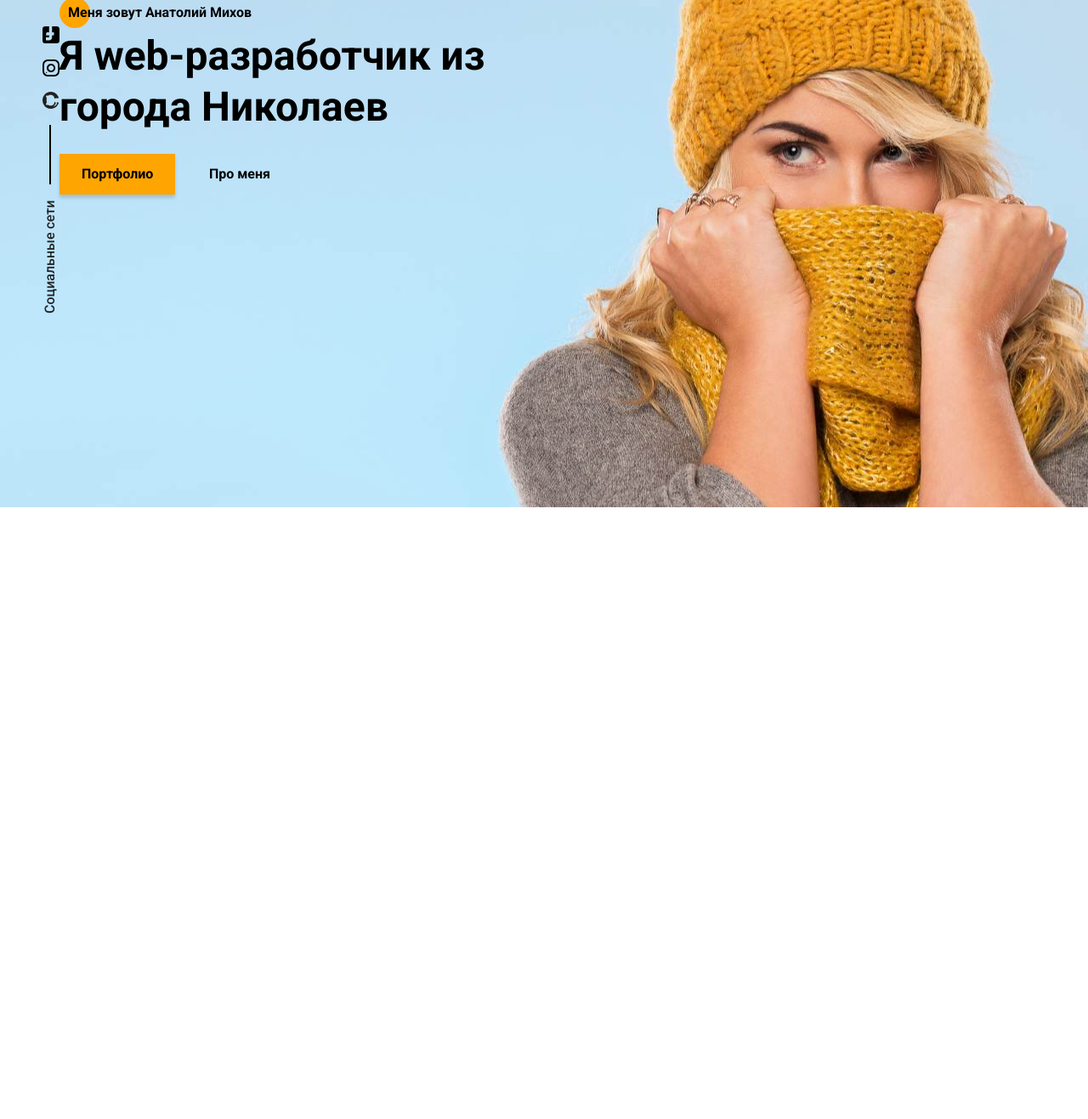
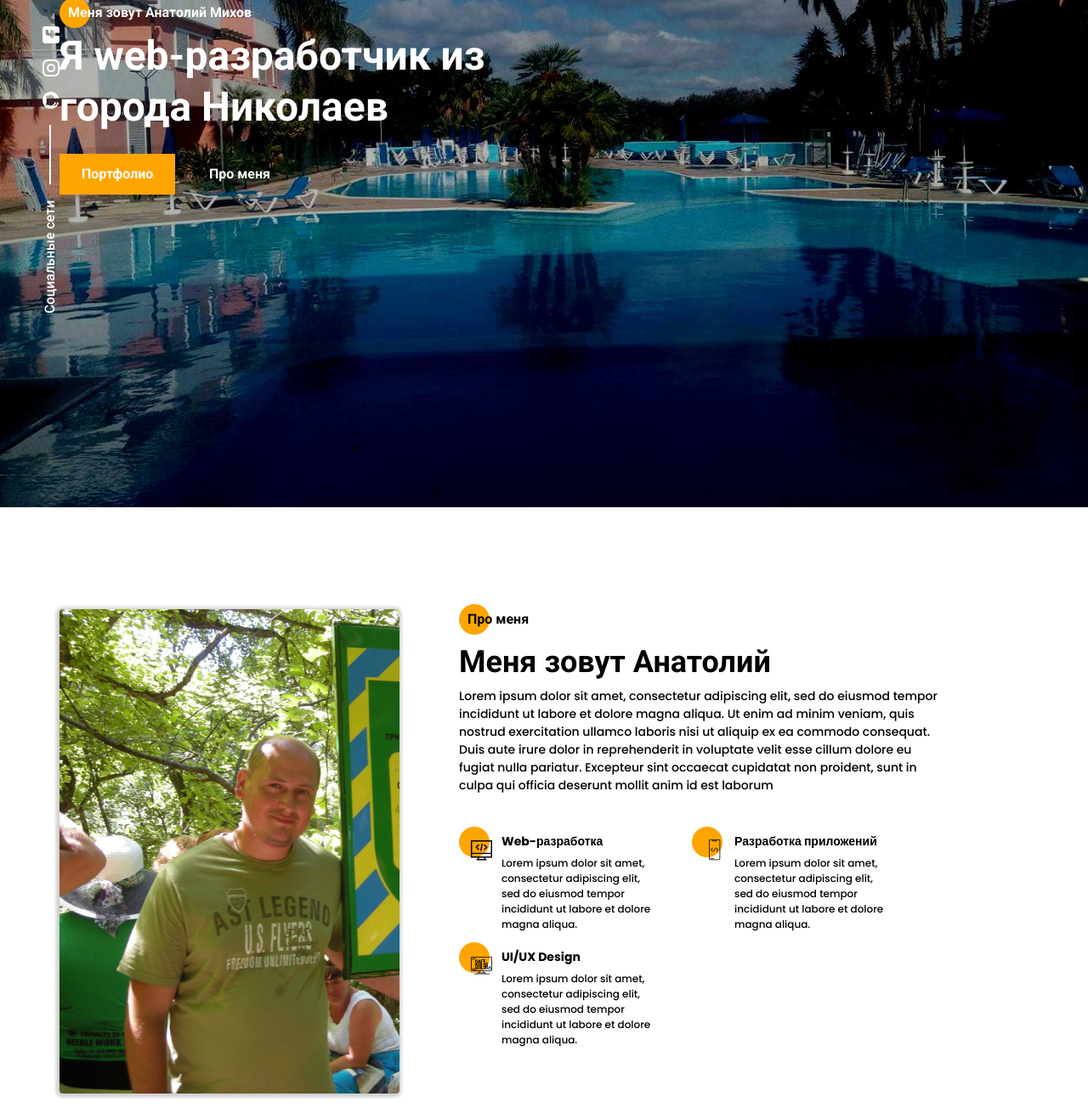
Before and after one commit to AnatoliiMikhov/portfolio, a website: page src/index.html in a window 1280 px wide. Shown: the part 203-1520 px from the top of the page at 85% size. Before the commit the page ends 800 px from the top, so only its background shows below. Drawn offline with nearby package versions, Linux system fonts and the light colour scheme; files that its build step writes are made by us from their sources; files whose address does not match are found by name.

Commit message:
about section layout and refactoring code promo section

```diff
--- a/src/index.html
+++ b/src/index.html
@@ -135,11 +135,11 @@
 						 viewBox="0 0 20 20"
 						 fill="none"
 						 xmlns="http://www.w3.org/2000/svg">
-					<path d="M-6.01032e-07 6.25L-2.73196e-07 13.75C-1.22337e-07 17.2012 2.79875 20 6.25 20L13.75 20C17.2013 20 20 17.2012 20 13.75L20 6.25C20 2.79875 17.2012 -7.51891e-07 13.75 -6.01032e-07L6.25 -2.73196e-07C2.79875 -1.22337e-07 -7.51891e-07 2.79875 -6.01032e-07 6.25ZM13.75 1.875C16.1625 1.875 18.125 3.8375 18.125 6.25L18.125 13.75C18.125 16.1625 16.1625 18.125 13.75 18.125L6.25 18.125C3.8375 18.125 1.875 16.1625 1.875 13.75L1.875 6.25C1.875 3.8375 3.8375 1.875 6.25 1.875L13.75 1.875Z"
+					<path d="M13.7495 0L6.24951 0C2.79826 0 -0.000488281 2.79875 -0.000488281 6.25L-0.000488281 13.75C-0.000488281 17.2013 2.79826 20 6.24951 20L13.7495 20C17.2008 20 19.9995 17.2013 19.9995 13.75L19.9995 6.25C19.9995 2.79875 17.2008 0 13.7495 0ZM18.1245 13.75C18.1245 16.1625 16.162 18.125 13.7495 18.125L6.24951 18.125C3.83701 18.125 1.87451 16.1625 1.87451 13.75L1.87451 6.25C1.87451 3.8375 3.83701 1.875 6.24951 1.875L13.7495 1.875C16.162 1.875 18.1245 3.8375 18.1245 6.25L18.1245 13.75Z"
 								fill="black" />
-					<path d="M5 10C5 12.7612 7.23875 15 10 15C12.7613 15 15 12.7612 15 10C15 7.23875 12.7612 5 10 5C7.23875 5 5 7.23875 5 10ZM13.125 10C13.125 11.7225 11.7225 13.125 10 13.125C8.27625 13.125 6.875 11.7225 6.875 10C6.875 8.2775 8.27625 6.875 10 6.875C11.7225 6.875 13.125 8.2775 13.125 10Z"
+					<path d="M9.99951 5C7.23826 5 4.99951 7.23875 4.99951 10C4.99951 12.7613 7.23826 15 9.99951 15C12.7608 15 14.9995 12.7613 14.9995 10C14.9995 7.23875 12.7608 5 9.99951 5ZM9.99951 13.125C8.27701 13.125 6.87451 11.7225 6.87451 10C6.87451 8.27625 8.27701 6.875 9.99951 6.875C11.722 6.875 13.1245 8.27625 13.1245 10C13.1245 11.7225 11.722 13.125 9.99951 13.125Z"
 								fill="black" />
-					<path d="M5.29123 4.625C5.29123 4.25704 4.99295 3.95875 4.62499 3.95875C4.25703 3.95875 3.95874 4.25704 3.95874 4.625C3.95874 4.99296 4.25703 5.29125 4.62499 5.29125C4.99295 5.29125 5.29123 4.99296 5.29123 4.625Z"
+					<path d="M15.3745 5.29123C15.7425 5.29123 16.0408 4.99295 16.0408 4.62499C16.0408 4.25703 15.7425 3.95874 15.3745 3.95874C15.0065 3.95874 14.7083 4.25703 14.7083 4.62499C14.7083 4.99295 15.0065 5.29123 15.3745 5.29123Z"
 								fill="black" />
 				</svg></a>
 
@@ -150,7 +150,7 @@
 						 viewBox="0 0 20 20"
 						 fill="none"
 						 xmlns="http://www.w3.org/2000/svg">
-					<path d="M-7.46167e-07 2.92969L-1.28061e-07 17.0703C-5.74539e-08 18.6856 1.31439 20 2.92969 20L17.0703 20C18.6856 20 20 18.6856 20 17.0703L20 11.1719L12.9297 11.1719L12.9297 13.5156L9.41406 13.5156L9.41406 11.1719L7.03125 11.1719C5.09262 11.1719 3.51562 9.59488 3.51562 7.65625L3.51562 4.10156L7.03125 4.10156L7.03125 7.65625L9.41406 7.65625L9.41406 4.10156L12.9297 4.6875L12.9297 7.65625L20 7.65625L20 2.92969C20 1.31439 18.6856 -8.16774e-07 17.0703 -7.46167e-07L2.92969 -1.28061e-07C1.31439 -5.74539e-08 -8.16774e-07 1.31439 -7.46167e-07 2.92969Z"
+					<path d="M17.0698 0L2.9292 0C1.3139 0 -0.000488281 1.31439 -0.000488281 2.92969L-0.000488281 17.0703C-0.000488281 18.6856 1.3139 20 2.9292 20L8.82764 20L8.82764 12.9297L6.48389 12.9297L6.48389 9.41406L8.82764 9.41406L8.82764 7.03125C8.82764 5.09262 10.4046 3.51563 12.3433 3.51563L15.8979 3.51563L15.8979 7.03125L12.3433 7.03125L12.3433 9.41406L15.8979 9.41406L15.312 12.9297L12.3433 12.9297L12.3433 20L17.0698 20C18.6851 20 19.9995 18.6856 19.9995 17.0703L19.9995 2.92969C19.9995 1.31439 18.6851 0 17.0698 0Z"
 								fill="black" />
 				</svg></a>
 
@@ -252,8 +252,8 @@
 			</div>
 
 			<div class="container">
-				<div class="title title_name promo__name">Меня зовут Анатолий Михов</div>
-				<h1 class="title title__level_1 promo__title">Я web-разработчик из города Николаев</h1>
+				<div class="title title_white title__section promo__name">Меня зовут Анатолий Михов</div>
+				<h1 class="title title_white title__level_1 promo__title">Я web-разработчик из города Николаев</h1>
 				<div class="promo__btns">
 					<a href="#"
 						 class="promo__link btn">Портфолио</a>
@@ -264,6 +264,55 @@
 			</div>
 		</section>
 
+		<section class="about">
+			<div class="container">
+				<div class="about-grid">
+
+					<!-- <img src="img/my_photo.jpg"
+							 alt="Me photo"
+							 class="about__img"> -->
+					<div class="about__img"></div>
+
+					<div class="about__content">
+						<h2 class="title title__section about__title">Про меня</h2>
+						<div class="title about__subtitle">Меня зовут Анатолий</div>
+						<div class="about__text">Lorem ipsum dolor sit amet, consectetur adipiscing elit, sed do eiusmod tempor
+							incididunt ut labore et dolore magna
+							aliqua. Ut enim ad minim veniam, quis nostrud exercitation ullamco laboris nisi ut aliquip ex ea commodo
+							consequat. Duis
+							aute irure dolor in reprehenderit in voluptate velit esse cillum dolore eu fugiat nulla pariatur.
+							Excepteur
+							sint
+							occaecat cupidatat non proident, sunt in culpa qui officia deserunt mollit anim id est laborum
+						</div>
+					</div>
+
+					<div class="about-subgrid">
+
+						<div class="about-subgrid__item">
+							<div class="title about-subgrid__title about-subgrid__title_1">Web-разработка</div>
+							<div class="about-subgrid__text">Lorem ipsum dolor sit amet, consectetur adipiscing elit, sed do eiusmod
+								tempor incididunt ut labore et dolore magna
+								aliqua.</div>
+						</div>
+
+						<div class="about-subgrid__item">
+							<div class="title about-subgrid__title about-subgrid__title_2">Разработка приложений</div>
+							<div class="about-subgrid__text">Lorem ipsum dolor sit amet, consectetur adipiscing elit, sed do eiusmod
+								tempor incididunt ut labore et dolore magna
+								aliqua.</div>
+						</div>
+
+						<div class="about-subgrid__item">
+							<div class="title about-subgrid__title about-subgrid__title_3">UI/UX Design</div>
+							<div class="about-subgrid__text">Lorem ipsum dolor sit amet, consectetur adipiscing elit, sed do eiusmod
+								tempor incididunt ut labore et dolore magna
+								aliqua.</div>
+						</div>
+					</div>
+				</div>
+			</div>
+		</section>
 
 	</main>
 
--- a/src/sass/base/_variables.scss
+++ b/src/sass/base/_variables.scss
@@ -1 +1,3 @@
 $main-color: #FFA501;
+$text-color: #000000;
+$title-color: #000000;
--- /dev/null
+++ b/src/sass/blocks/_about.scss
@@ -0,0 +1,92 @@
+.about {
+	padding: 120px 0;
+
+	&-grid {
+		display: grid;
+		grid-template-columns: 400px 570px;
+		grid-template-rows: 243px 317px;
+		gap: 10px 70px;
+	}
+
+	&__img {
+		display: block;
+		width: 100%;
+		height: 100%;
+		grid-row: 1 / span 2;
+		background: url('../img/my_photo.jpg') 0 / cover no-repeat;
+		border-radius: 4px;
+		box-shadow: -1px 1px 4px 3px #ccc
+	}
+
+	&__subtitle {
+		font-size: 36px;
+		line-height: 60px;
+	}
+
+	&__text {
+		font-family: 'Poppins', sans-serif;
+		font-weight: 500;
+		font-size: 14px;
+		line-height: 21px;
+		color: $text-color;
+	}
+
+	&-subgrid {
+		display: grid;
+		grid-template-columns: repeat(2, 200px);
+		grid-template-rows: repeat(2, 116px);
+		grid-auto-rows: auto;
+		gap: 20px 74px;
+		margin: 10px 0 0 50px;
+
+		&__title {
+			position: relative;
+			font-family: 'Poppins', sans-serif;
+			font-size: 14px;
+			line-height: 21px;
+			@include before-round;
+
+			&:before {
+				left: -50px;
+			}
+
+			&::after {
+				position: absolute;
+				content: '';
+				top: 8px;
+				left: -36px;
+				display: block;
+				width: 25px;
+				height: 25px;
+			}
+
+			&_1 {
+				&::after {
+					background: url('../icons/about_me/web_development.svg') center (center/auto) no-repeat;
+				}
+			}
+
+			&_2 {
+				&::after {
+					background: url('../icons/about_me/mobile_dev.svg') center (center/auto) no-repeat;
+				}
+			}
+
+			&_3 {
+				&::after {
+					background: url('../icons/about_me/design.svg') center (center/auto) no-repeat;
+				}
+			}
+		}
+
+		&__text {
+			font-family: 'Poppins', sans-serif;
+			font-weight: 500;
+			font-size: 12px;
+			line-height: 18px;
+			color: $text-color;
+			margin-top: 6px;
+			padding-right: 20px;
+		}
+	}
+}
--- a/src/sass/blocks/_hamburger.scss
+++ b/src/sass/blocks/_hamburger.scss
@@ -9,7 +9,8 @@
 	justify-content: space-between;
 	align-items: flex-end;
 	cursor: pointer;
-	&:hover{
+
+	&:hover {
 		align-items: center;
 	}
 
@@ -17,7 +18,8 @@
 		display: block;
 		width: 30px;
 		height: 3px;
-		background: #151812;
+		// background: #151812;
+		background: #fff;
 
 		&_long {
 			width: 36px;
--- a/src/sass/blocks/_promo.scss
+++ b/src/sass/blocks/_promo.scss
@@ -1,14 +1,8 @@
 .promo {
+	position: relative;
 	min-height: 100vh;
 	padding-top: 206px;
-	background: url('../img/main_bg.jpg') 50% 50% / cover no-repeat;
-
-	&__name{
-		position: relative;
-		padding-left: 10px;
-		z-index: 10;
-		@include before-round;
-	}
+	background: url('../img/promo_bg.jpg') 50% 50% / cover no-repeat;
 
 	&__title {
 		width: 532px;
@@ -24,12 +18,12 @@
 	}
 
 	&__link {
-		color: #000;
+		color: #fff;
 		font-weight: bold;
 
 		&:hover {
 			text-decoration: none;
-			color: #000;
+			color: #fff;
 		}
 	}
 }
--- a/src/sass/blocks/_socialpanel.scss
+++ b/src/sass/blocks/_socialpanel.scss
@@ -7,17 +7,24 @@
 	justify-content: space-between;
 	align-items: center;
 	transform: rotate(-90deg) translate(-165px, -160px);
+
+	&__text {
+		color: #fff;
+	}
+
 	z-index: 5;
 
 	&__divider {
 		width: 70px;
 		height: 2px;
-		background: #000;
+		background: #fff;
 	}
 
 	&__link {
-		img {
-			transform: rotate(90deg);
+		svg {
+			path {
+				fill: #fff;
+			}
 		}
 	}
 }
--- a/src/sass/blocks/_title.scss
+++ b/src/sass/blocks/_title.scss
@@ -1,6 +1,6 @@
 .title {
 	font-weight: bold;
-	color: #000000;
+	color: $title-color;
 
 	&__level{
 		&_1{
@@ -9,8 +9,16 @@
 		}
 	}
 
-	&_name {
+	&__section {
 		font-size: 16px;
 		line-height: 24px;
+		position: relative;
+		padding-left: 10px;
+		z-index: 10;
+		@include before-round;
+	}
+
+	&_white{
+		color: #ffffff;
 	}
 }
--- a/src/sass/style.scss
+++ b/src/sass/style.scss
@@ -1,4 +1,5 @@
 @import 'libs/bootstrap-reboot.min';
+@import url('https://fonts.googleapis.com/css2?family=Poppins:wght@500;700&display=swap');
 @import url('https://fonts.googleapis.com/css2?family=Roboto:wght@500;700&display=swap');
 
 
@@ -26,3 +27,4 @@
 @import 'blocks/hamburger';
 @import 'blocks/menu';
 @import 'blocks/promo';
+@import 'blocks/about';
```
Also changed, not shown: src/img/main_photo.jpg (deleted), src/img/my_photo.jpg (added), src/img/promo_bg.jpg (added).
